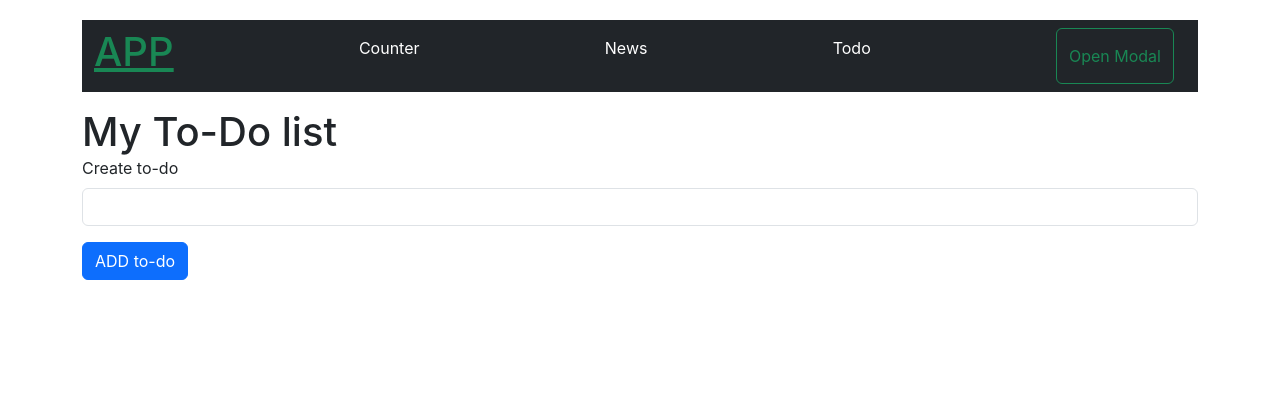
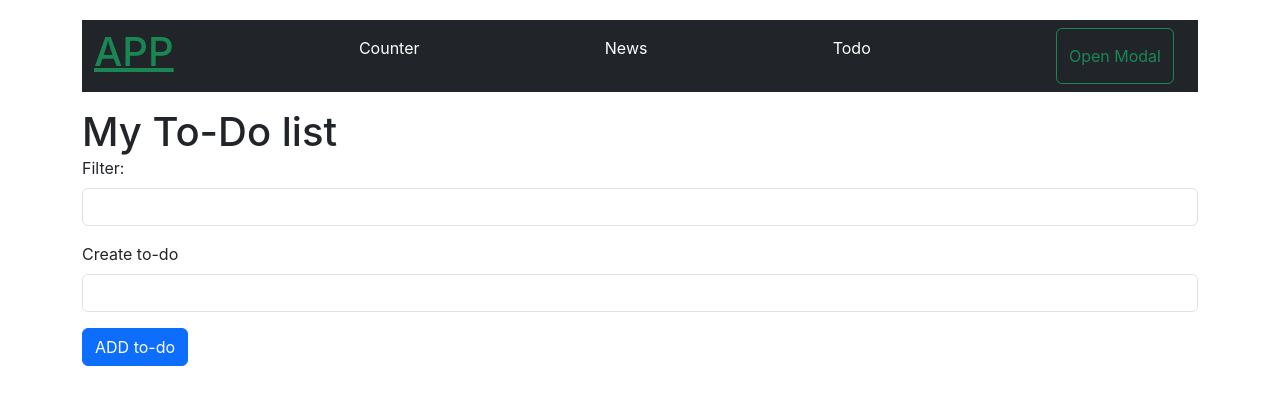
Before and after one commit to YablonskaTanya/newproject, a React (Create React App) app: page /todo in a window 1280 px wide. Shown: the top 404 px of the page. Built offline with nearby package versions, Linux system fonts and the light colour scheme.

Commit message:
add usesearchParams

```diff
--- /dev/null
+++ b/src/components/FormTodo/FormFilterTodo.jsx
@@ -0,0 +1,24 @@
+const FormFilterTodo = ({ setSearchParams, filterText }) => {
+  const handleChange = ({ target }) => {
+    setSearchParams({ filter: target.value });
+  };
+
+  return (
+    <form>
+      <div className="mb-3">
+        <label htmlFor="exampleInput" className="form-label">
+          Filter:
+        </label>
+        <input
+          type="text"
+          className="form-control"
+          id="exampleInput"
+          onChange={handleChange}
+          value={filterText}
+        />
+      </div>
+    </form>
+  );
+};
+
+export default FormFilterTodo;
--- a/src/components/ToDoList/ToDoList.jsx
+++ b/src/components/ToDoList/ToDoList.jsx
@@ -3,11 +3,19 @@ import FormTodo from "../FormTodo/FormTodo";
 import { nanoid } from "nanoid";
 import { useEffect, useState } from "react";
 import toast from "react-hot-toast";
+import FormFilterTodo from "../FormTodo/FormFilterTodo";
+import { useSearchParams } from "react-router-dom";
 
 export const KEY_LOCALSTORAGE = "todo";
 
 const ToDoList = () => {
   const [todoList, setTodoList] = useState("");
+  const [filteredTodoList, setfilteredTodoList] = useState(null);
+
+  const [searchParams, setSearchParams] = useSearchParams();
+  console.log("filter=", searchParams.get("filter"));
+
+  const filterText = searchParams.get("filter") ?? "";
 
   useEffect(() => {
     const localTodo = localStorage.getItem(KEY_LOCALSTORAGE);
@@ -18,6 +26,15 @@ const ToDoList = () => {
     todoList &&
       localStorage.setItem(KEY_LOCALSTORAGE, JSON.stringify(todoList));
   }, [todoList]);
+
+  useEffect(() => {
+    todoList &&
+      setfilteredTodoList(
+        todoList?.filter((todo) =>
+          todo.title.toLowerCase().includes(filterText.toLowerCase())
+        )
+      );
+  }, [filterText, searchParams, todoList]);
 
   const handleCheckCompleted = (id) => {
     setTodoList((prevTodolist) => {
@@ -53,15 +70,19 @@ const ToDoList = () => {
   return (
     <>
       <h1>My To-Do list</h1>
+      <FormFilterTodo
+        setSearchParams={setSearchParams}
+        filterText={filterText}
+      />
       <FormTodo addToDo={addToDo} />
-      {todoList && (
+      {filteredTodoList && (
         <ul
           className="list-group list-group-flush"
           style={{
             gap: 5,
           }}
         >
-          {todoList.map((todo) => (
+          {filteredTodoList.map((todo) => (
             <ToDo
               key={todo.id}
               todo={todo}
```
